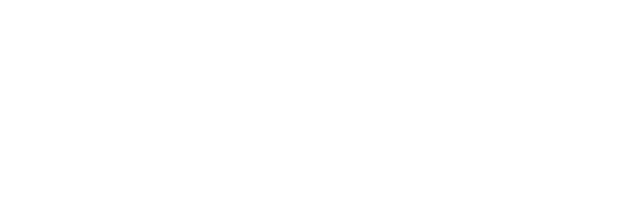
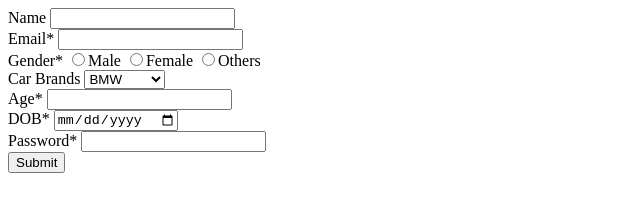
Before and after one commit to acciojob/signup-form-car-Fiona-alice, a website: page main.html in a window 1280 px wide. Shown: the whole page, without its empty margins (0-640 px from the left). Drawn offline with Linux system fonts and the light colour scheme.

Commit message:
created a submission

```diff
--- a/main.html
+++ b/main.html
@@ -10,7 +10,41 @@
 	<!-- the entire body must be written by student -->
     <script type="text/javascript" src="./script.js">
 </script>
-
+<form method="post" target="_blank">
+        <div><label for="name">Name</label>
+        <input type="text" required id="name"></div>
+        <div><label for="email">Email*</label>
+        <input type="email" id="email" required></div>
+        <div>
+            <label for="gender">Gender*</label>
+            <input type="radio" id="gender" name="gender" required>Male
+            <input type="radio" id="gender" name="gender" required>Female
+			<input type="radio" id="gender" name="gender" required>Others
+        </div>
+        <div>
+            <label for="cars">Car Brands</label>
+            <select id="cars">
+                <option value="bmw">BMW</option>
+                <option value="audi">Audi</option>
+                <option value="mercedez">Mercedez</option>
+            </select>
+        </div>
+        <div>
+            <label for="age">Age*</label>
+            <input type="number" id="age" min="0" required>
+        </div>
+        <div>
+            <label for="dob">DOB*</label>
+            <input type="date" id="dob" required >
+        </div>
+        <div>
+            <label for="password">Password*</label>
+            <input type="password" required id="password">
+        </div>
+        <div>
+            <button type="submit" value="Submit">Submit
+        </div>
+    </form>
 </body>
 
 </html>
```
